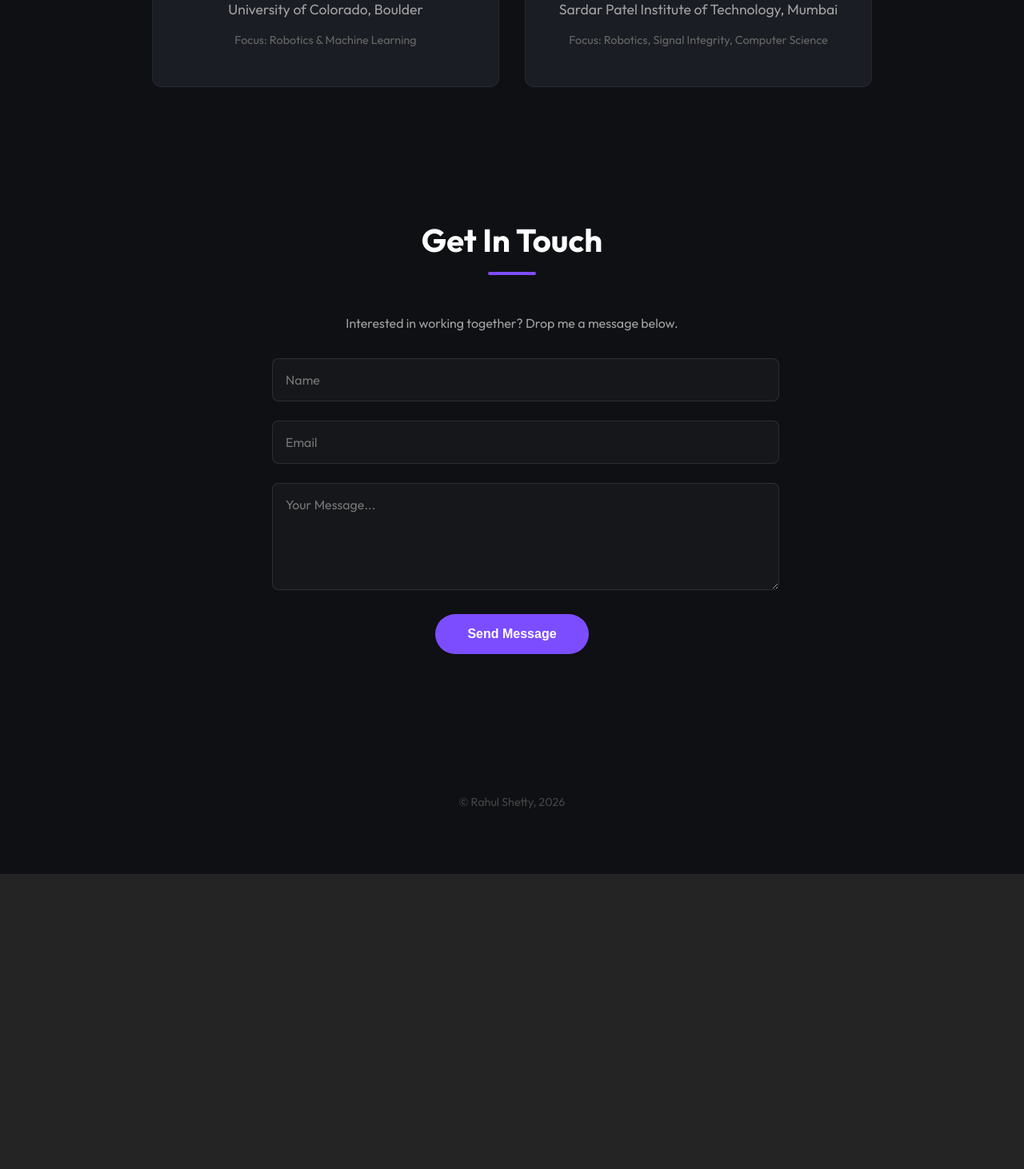
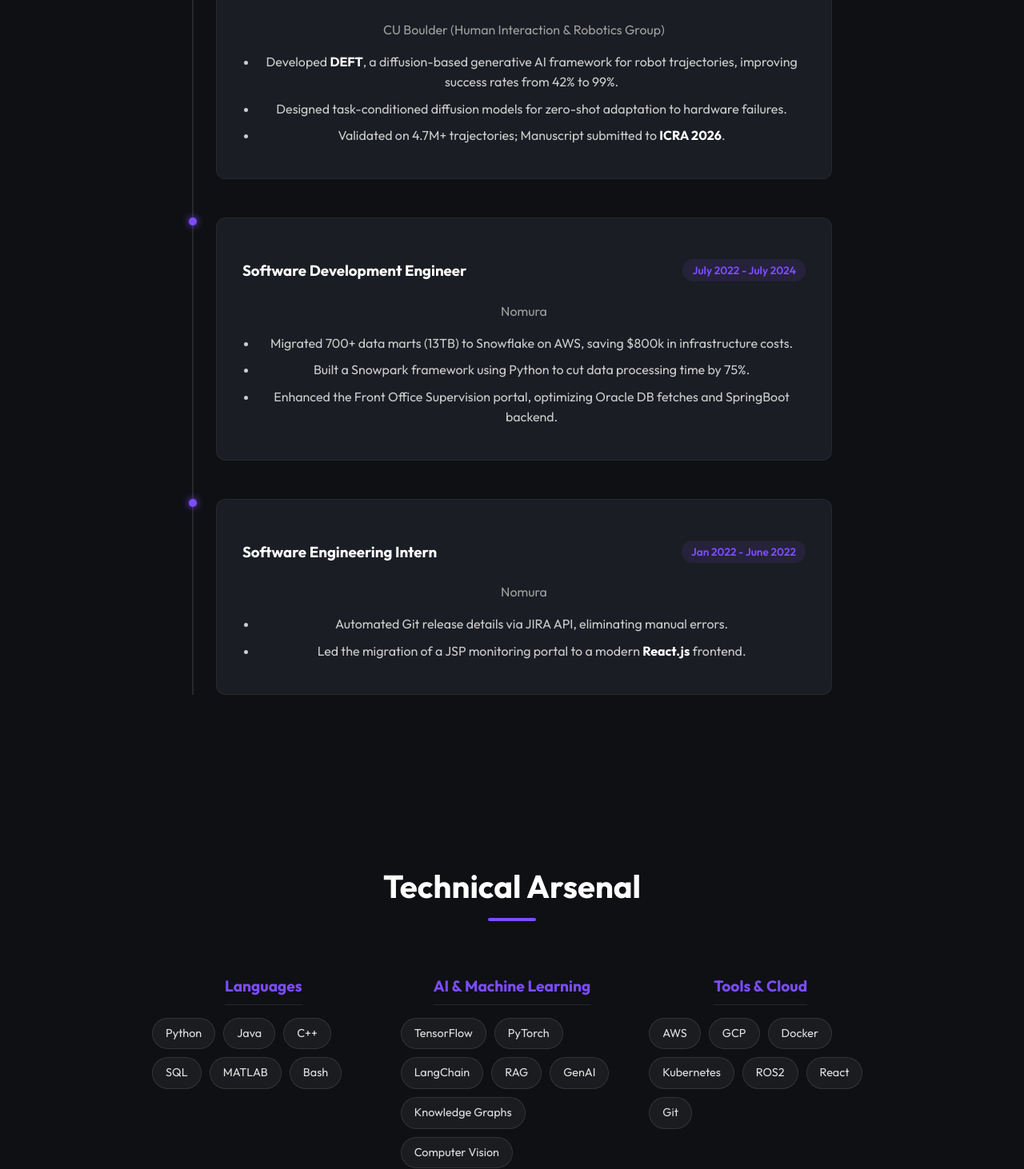
Before and after one commit to RaSh6119/RaSh6119.github.io, a React (Vite) app: page /#/ in a window 1280 px wide. Shown: the part 1115-2577 px from the top of the page at 80% size. Before the commit the page ends 2208 px from the top, so only its background shows below. Built offline with nearby package versions, Linux system fonts and the light colour scheme.

Commit message:
Added skills and experience

```diff
--- a/src/pages/Home.css
+++ b/src/pages/Home.css
@@ -291,3 +291,116 @@ input:focus, textarea:focus {
   color: #444;
   font-size: 0.9rem;
 }
+
+/* === SKILLS SECTION === */
+.skills-grid {
+  display: grid;
+  grid-template-columns: repeat(auto-fit, minmax(250px, 1fr));
+  gap: 2rem;
+  width: 100%;
+}
+
+.skill-category h3 {
+  color: var(--accent);
+  margin-bottom: 1rem;
+  font-size: 1.2rem;
+  border-bottom: 1px solid rgba(255, 255, 255, 0.1);
+  padding-bottom: 0.5rem;
+  display: inline-block;
+}
+
+.skill-tags {
+  display: flex;
+  flex-wrap: wrap;
+  gap: 10px;
+}
+
+.skill-tags span {
+  background: rgba(255, 255, 255, 0.05);
+  border: 1px solid rgba(255, 255, 255, 0.1);
+  color: #e0e0e0;
+  padding: 8px 16px;
+  border-radius: 20px;
+  font-size: 0.9rem;
+  transition: all 0.3s ease;
+  cursor: default;
+}
+
+.skill-tags span:hover {
+  background: rgba(124, 77, 255, 0.2);
+  border-color: var(--accent);
+  transform: translateY(-2px);
+  color: white;
+}
+
+/* === EXPERIENCE TIMELINE === */
+.timeline {
+  position: relative;
+  max-width: 800px;
+  margin: 0 auto;
+}
+
+/* The vertical line */
+.timeline::before {
+  content: '';
+  position: absolute;
+  left: 0;
+  top: 0;
+  height: 100%;
+  width: 2px;
+  background: rgba(255, 255, 255, 0.1);
+}
+
+.timeline-item {
+  position: relative;
+  padding-left: 30px; /* Space for the line */
+  margin-bottom: 3rem;
+}
+
+/* The glowing dot */
+.timeline-dot {
+  position: absolute;
+  left: -4px; /* Center on line */
+  top: 0;
+  width: 10px;
+  height: 10px;
+  background: var(--accent);
+  border-radius: 50%;
+  box-shadow: 0 0 10px var(--accent);
+}
+
+/* Reuse your existing card styles but add list styling */
+.experience-card {
+  background: #1b1d24; /* Or var(--card-bg) */
+  padding: 2rem;
+  border-radius: 12px;
+  border: 1px solid rgba(255, 255, 255, 0.05);
+  transition: transform 0.3s ease;
+}
+
+.experience-card:hover {
+  transform: translateX(5px);
+  border-color: rgba(124, 77, 255, 0.3);
+}
+
+.company {
+  color: var(--text-secondary); /* or #a0a0a0 */
+  margin-top: -10px;
+  margin-bottom: 1rem;
+  font-style: italic;
+}
+
+.job-details {
+  padding-left: 1.2rem;
+  margin: 0;
+}
+
+.job-details li {
+  color: #ccc;
+  margin-bottom: 0.5rem;
+  line-height: 1.6;
+}
+
+.job-details li strong {
+  color: white;
+}
--- a/src/pages/Home.jsx
+++ b/src/pages/Home.jsx
@@ -1,7 +1,6 @@
 import React from 'react';
 import './Home.css';
 import myPhoto from '../assets/me.jpg';
-// Import icons (ensure you ran: npm install react-icons)
 import { FaLinkedin, FaGithub, FaEnvelope, FaChevronDown } from 'react-icons/fa';
 
 function Home() {
@@ -12,11 +11,7 @@ function Home() {
       <section className="hero-section">
         <div className="hero-content">
           <div className="img-container">
-            <img
-              src={myPhoto}
-              alt="Rahul Profile"
-              className="profile-img"
-            />
+            <img src={myPhoto} alt="Rahul Profile" className="profile-img" />
             <div className="img-glow"></div>
           </div>
 
@@ -31,17 +26,10 @@ function Home() {
             and robust <strong>Robot Autonomy</strong>.
           </p>
 
-          {/* Social Links */}
           <div className="social-links">
-            <a href="https://linkedin.com/in/rahul-shetty-8b417a179" target="_blank" rel="noreferrer" className="social-btn">
-              <FaLinkedin />
-            </a>
-            <a href="https://github.com/RaSh6119" target="_blank" rel="noreferrer" className="social-btn">
-              <FaGithub />
-            </a>
-            <a href="mailto:rahulshetty61199@gmail.com" className="social-btn">
-              <FaEnvelope />
-            </a>
+            <a href="https://linkedin.com/in/rahul-shetty-8b417a179" target="_blank" rel="noreferrer" className="social-btn"><FaLinkedin /></a>
+            <a href="https://github.com/RaSh6119" target="_blank" rel="noreferrer" className="social-btn"><FaGithub /></a>
+            <a href="mailto:rahulshetty61199@gmail.com" className="social-btn"><FaEnvelope /></a>
           </div>
         </div>
 
@@ -51,7 +39,93 @@ function Home() {
         </div>
       </section>
 
-      {/* 2. EDUCATION SECTION */}
+      {/* 3. EXPERIENCE SECTION (NEW) */}
+      <section className="section experience-section">
+        <h2 className="section-title">Experience</h2>
+        <div className="timeline">
+
+          {/* Role 1 */}
+          <div className="timeline-item">
+            <div className="timeline-dot"></div>
+            <div className="experience-card">
+              <div className="card-header">
+                <h3>Graduate Researcher</h3>
+                <span className="year-badge">Jan 2025 - Present</span>
+              </div>
+              <p className="company">CU Boulder (Human Interaction & Robotics Group)</p>
+              <ul className="job-details">
+                <li>Developed <strong>DEFT</strong>, a diffusion-based generative AI framework for robot trajectories, improving success rates from 42% to 99%.</li>
+                <li>Designed task-conditioned diffusion models for zero-shot adaptation to hardware failures.</li>
+                <li>Validated on 4.7M+ trajectories; Manuscript submitted to <strong>ICRA 2026</strong>.</li>
+              </ul>
+            </div>
+          </div>
+
+          {/* Role 2 */}
+          <div className="timeline-item">
+            <div className="timeline-dot"></div>
+            <div className="experience-card">
+              <div className="card-header">
+                <h3>Software Development Engineer</h3>
+                <span className="year-badge">July 2022 - July 2024</span>
+              </div>
+              <p className="company">Nomura</p>
+              <ul className="job-details">
+                <li>Migrated 700+ data marts (13TB) to Snowflake on AWS, saving $800k in infrastructure costs.</li>
+                <li>Built a Snowpark framework using Python to cut data processing time by 75%.</li>
+                <li>Enhanced the Front Office Supervision portal, optimizing Oracle DB fetches and SpringBoot backend.</li>
+              </ul>
+            </div>
+          </div>
+
+          {/* Role 3 */}
+          <div className="timeline-item">
+            <div className="timeline-dot"></div>
+            <div className="experience-card">
+              <div className="card-header">
+                <h3>Software Engineering Intern</h3>
+                <span className="year-badge">Jan 2022 - June 2022</span>
+              </div>
+              <p className="company">Nomura</p>
+              <ul className="job-details">
+                <li>Automated Git release details via JIRA API, eliminating manual errors.</li>
+                <li>Led the migration of a JSP monitoring portal to a modern <strong>React.js</strong> frontend.</li>
+              </ul>
+            </div>
+          </div>
+
+        </div>
+      </section>
+
+      {/* 2. SKILLS SECTION (NEW) */}
+      <section className="section skills-section">
+        <h2 className="section-title">Technical Arsenal</h2>
+        <div className="skills-grid">
+          {/* Category 1 */}
+          <div className="skill-category">
+            <h3>Languages</h3>
+            <div className="skill-tags">
+              <span>Python</span><span>Java</span><span>C++</span><span>SQL</span><span>MATLAB</span><span>Bash</span>
+            </div>
+          </div>
+          {/* Category 2 */}
+          <div className="skill-category">
+            <h3>AI & Machine Learning</h3>
+            <div className="skill-tags">
+              <span>TensorFlow</span><span>PyTorch</span><span>LangChain</span><span>RAG</span><span>GenAI</span><span>Knowledge Graphs</span><span>Computer Vision</span>
+            </div>
+          </div>
+          {/* Category 3 */}
+          <div className="skill-category">
+            <h3>Tools & Cloud</h3>
+            <div className="skill-tags">
+              <span>AWS</span><span>GCP</span><span>Docker</span><span>Kubernetes</span><span>ROS2</span><span>React</span><span>Git</span>
+            </div>
+          </div>
+        </div>
+      </section>
+
+      {/* 4. EDUCATION SECTION */}
       <section className="section education-section">
         <h2 className="section-title">Education</h2>
         <div className="cards-grid">
@@ -61,47 +135,34 @@ function Home() {
               <span className="year-badge">2024 - 2026</span>
             </div>
             <p className="university">University of Colorado, Boulder</p>
-            <p className="card-detail">Focus: Robotics & Machine Learning</p>
+            <p className="card-detail">GPA: 3.8/4.0 | Focus: Robotics & ML</p>
           </div>
-
           <div className="education-card">
             <div className="card-header">
               <h3>B.Tech in ECE</h3>
               <span className="year-badge">2018 - 2022</span>
             </div>
-            <p className="university">Sardar Patel Institute of Technology, Mumbai</p>
-            <p className="card-detail">Focus: Robotics, Signal Integrity, Computer Science</p>
+            <p className="university">Sardar Patel Institute of Technology</p>
+            <p className="card-detail">GPA: 9.1/10 | Focus: Data Structures & Algorithms</p>
           </div>
         </div>
       </section>
 
-      {/* 3. CONTACT SECTION */}
+      {/* 5. CONTACT SECTION */}
       <section className="section contact-section">
         <h2 className="section-title">Get In Touch</h2>
         <div className="contact-container">
-          <p className="contact-text">
-            Interested in working together? Drop me a message below.
-          </p>
-
+          <p className="contact-text">Interested in working together? Drop me a message below.</p>
           <form className="contact-form" action="https://formspree.io/f/mykkadqo" method="POST">
-            <div className="form-group">
-              <input type="text" name="name" placeholder="Name" required />
-            </div>
-            <div className="form-group">
-              <input type="email" name="email" placeholder="Email" required />
-            </div>
-            <div className="form-group">
-              <textarea name="message" rows="5" placeholder="Your Message..." required></textarea>
-            </div>
+            <div className="form-group"><input type="text" name="name" placeholder="Name" required /></div>
+            <div className="form-group"><input type="email" name="email" placeholder="Email" required /></div>
+            <div className="form-group"><textarea name="message" rows="5" placeholder="Your Message..." required></textarea></div>
             <button type="submit" className="send-btn">Send Message</button>
           </form>
         </div>
       </section>
 
-      <footer className="footer">
-        <p>© Rahul Shetty, 2026</p>
-      </footer>
-
+      <footer className="footer"><p>© Rahul Shetty, 2026</p></footer>
     </div>
   );
 }
```
